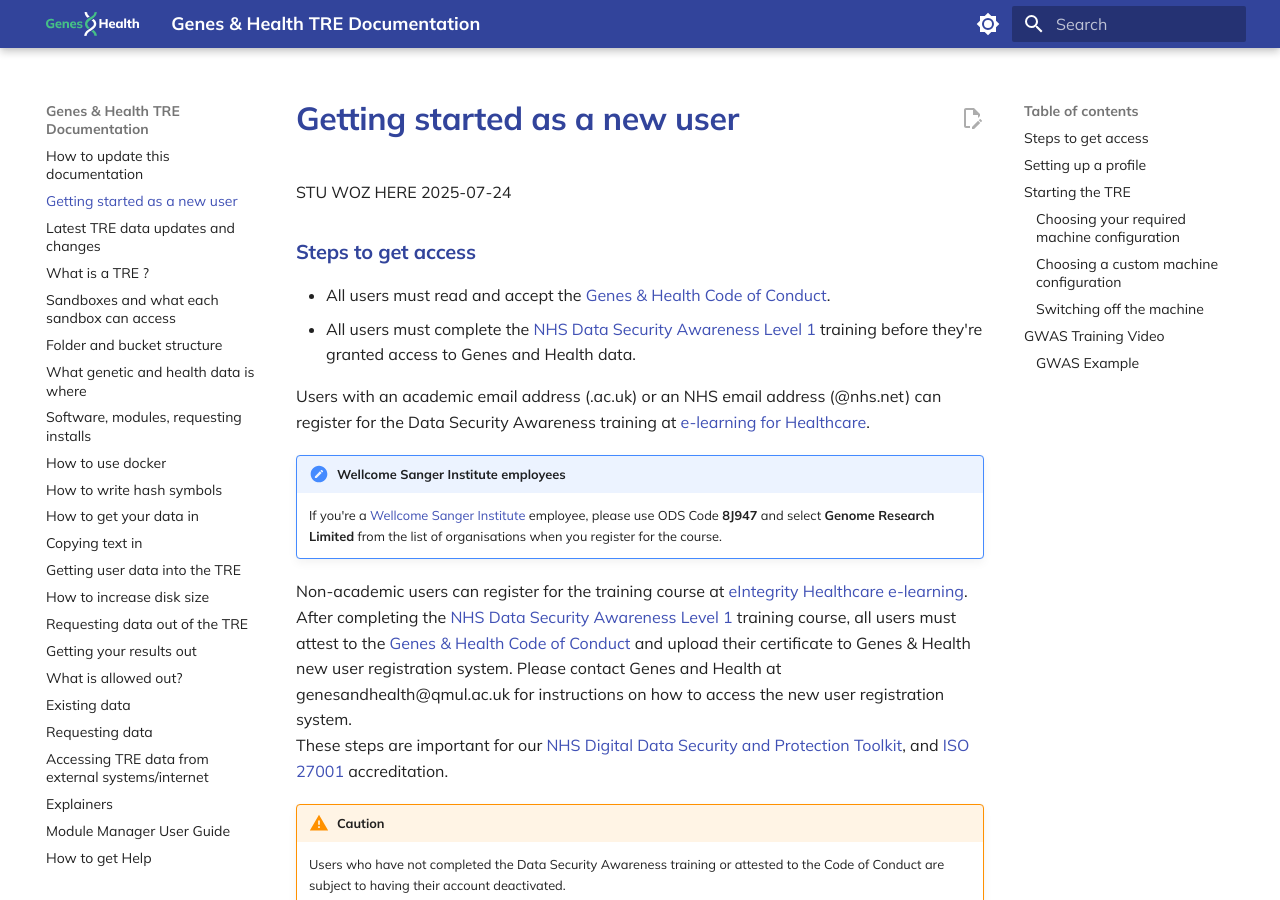
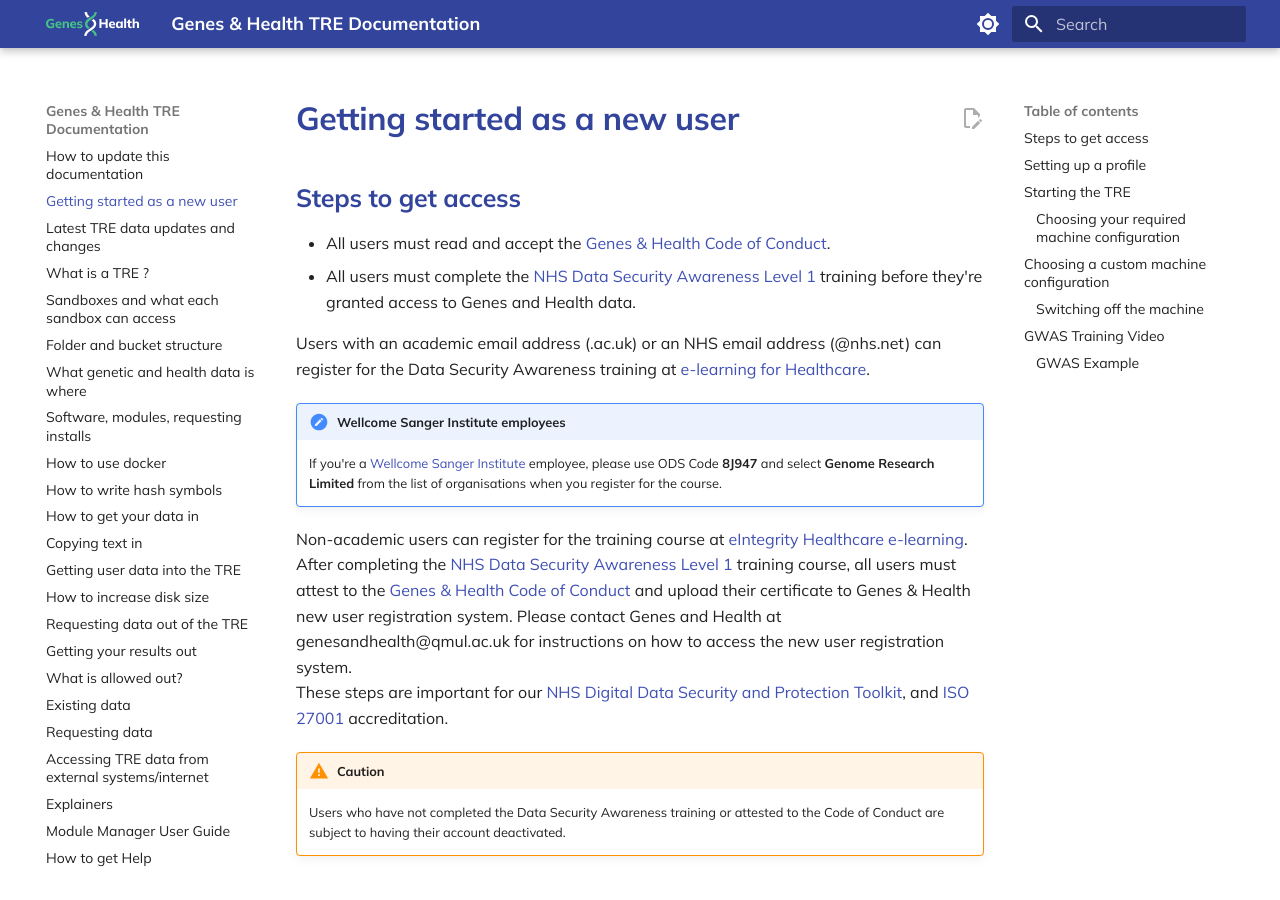
Before and after one commit to genes-and-health/TRE-documentation-v3, an MkDocs documentation site: the page built from docs/getting-started-as-a-new-user.md, in a window 1280 px wide and 900 px high. Built offline with MkDocs 1.6.1 and Material for MkDocs 9.7.7, drawn with Linux system fonts in a browser that asks for light colours; comment, search, counter and statistics services are not loaded.

Commit message:
Update getting-started-as-a-new-user.md
removed "Stu woz here"

```diff
--- a/docs/getting-started-as-a-new-user.md
+++ b/docs/getting-started-as-a-new-user.md
@@ -1,8 +1,6 @@
 # **Getting started as a new user**
 
-STU WOZ HERE 2025-07-24
-
-### Steps to get access
+## Steps to get access
 
 * All users must read and accept the [Genes & Health Code of Conduct](https://e4c14f23.tre-documentation.pages.dev/assets/files/TRE_User_Code_of_Conduct_5.0-4fb0174879dd67ccf5dc610fd014d9c2.pdf).
 * All users must complete the [NHS Data Security Awareness Level 1](https://www.e-lfh.org.uk/programmes/data-security-awareness/) training before they're granted access to Genes and Health data.
@@ -55,7 +53,7 @@
 **Warning:** Choose the Basic machine unless a script requires high memory or increased CPU capacity, and is ready to go. Test your script on the Basic machine first, as other options are more expensive.
 **Note:** Some machine types have many CPUs, which are suitable for multithreaded applications like plink or regenie that can fully utilise them. These applications may sometimes run input/output operations too quickly for standard Google bucket storage, requiring you to copy key files to faster local storage (see below).
 
-### Choosing a custom machine configuration
+## Choosing a custom machine configuration
 
 It is possible that sometimes you may require a Virtual Machine that offers resources different to the standard flavors i.e. higher-memory, higher-cpu or memory-optimised instances. You can choose a custom VM configuration from the **Virtual Machines** page by expanding the **Use custom Virtual Machine profile** section at the bottom.
 ![Custom Virtual Machine profile](images/sandboxes-and-folder-structures/custom-virtual-machine-profile.png)
```
